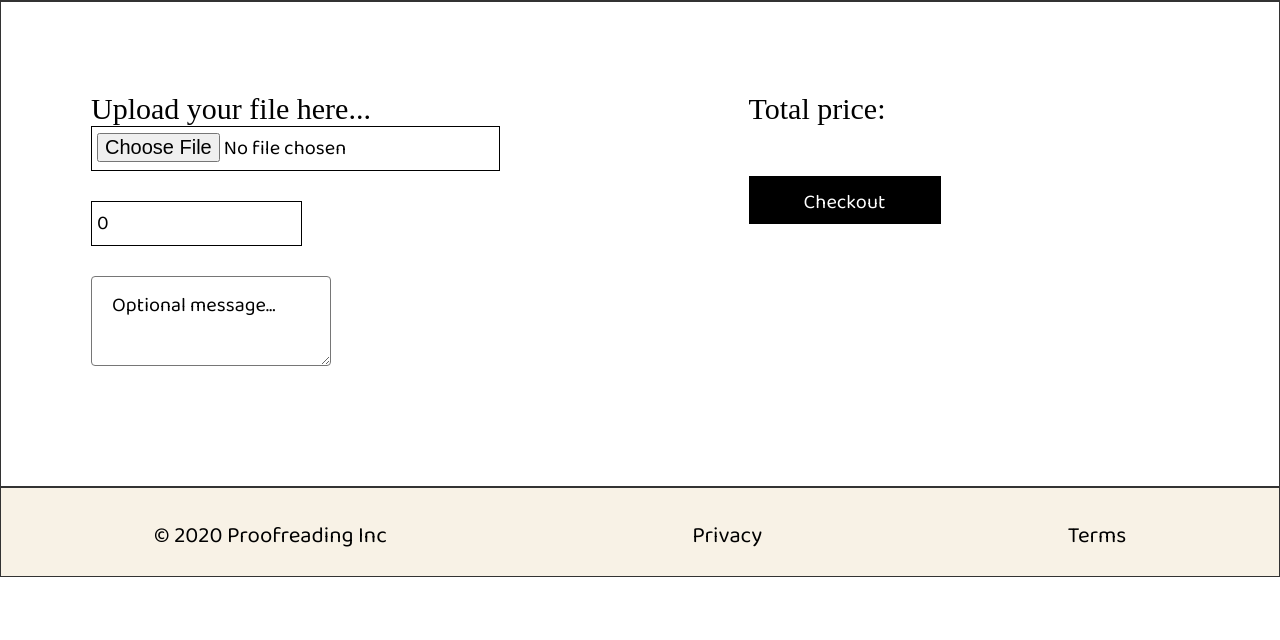
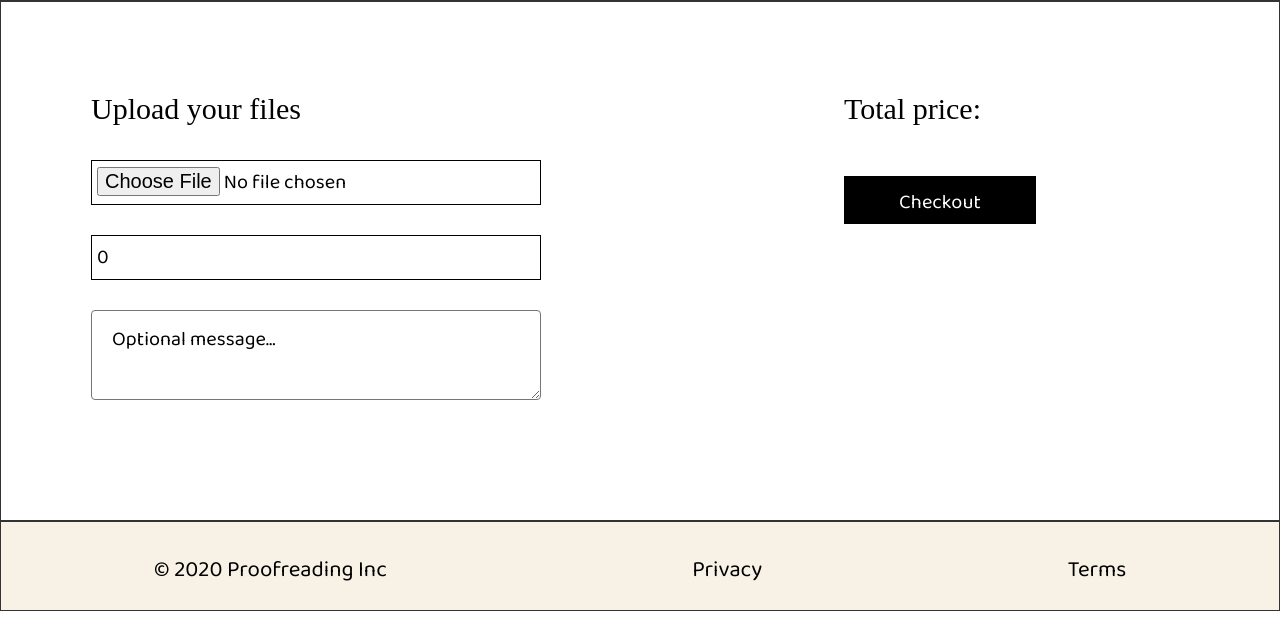
Before and after one commit to bagelthyme/proofreading, a PHP site: page /checkout.php in a window 1280 px wide. Shown: the part 131-771 px from the top of the page. Run offline with PHP 8.4, Linux system fonts and the light colour scheme; data that the repository does not hold is empty; some libraries are stand-ins or nearby versions.

Commit message:
checkout page styling

```diff
--- a/checkout.php
+++ b/checkout.php
@@ -30,9 +30,9 @@
       <div class="grid-item confirmation-container">
 
         <div class="actionEditing">
-          <form id="confirmationForm" method='post' action='' enctype='multipart/form-data'>
+          <form class="checkoutForm" id="confirmationForm" method='post' action='' enctype='multipart/form-data'>
             <div id="checkoutSection">
-              <label for="pages">Upload your file here...</label><br>
+              <label for="pages">Upload your files</label><br><br>
               <input type='file' name='fileUpload'><br>
               <input type="text" id="fname" name="fname" value="0"><br>
               <textarea placeholder="Optional message..."></textarea><br>
--- a/style.css
+++ b/style.css
@@ -451,6 +451,10 @@ div.grid-box7 > p {
   /* border: solid black; */
 }
 
+.checkoutForm {
+  min-width: 600px;
+}
+
 textarea {
   font-family: 'Baloo Bhai 2', cursive;
   height: 90px;
@@ -458,6 +462,7 @@ textarea {
   box-sizing: border-box;
   border-radius: 4px;
   font-size: 20px;
+  min-width: 450px;
 }
 
 #h2Contact {
@@ -492,6 +497,7 @@ background: transparent;
 border: 1px solid black;
 font-size: 20px;
 font-family: 'Baloo Bhai 2', cursive;
+min-width: 450px;
 }
 
 ::-webkit-input-placeholder {
@@ -661,7 +667,6 @@ footer a {
 
   form textarea {
     height: 20vh;
-
   }
 
   footer {
```
